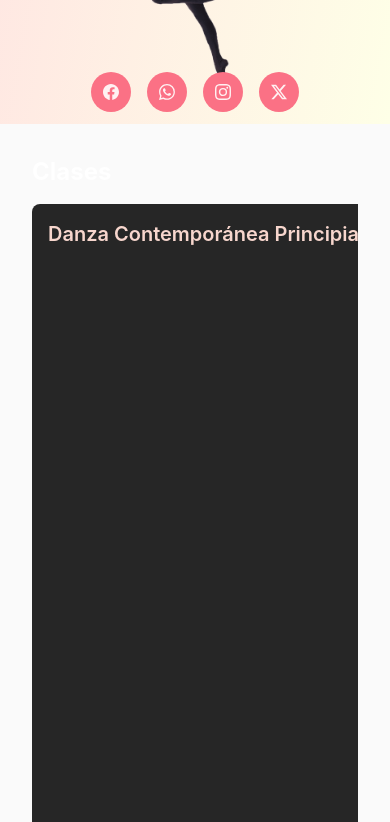
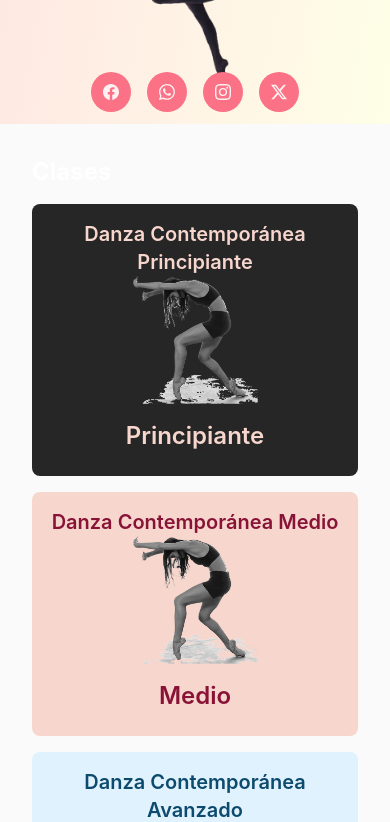
Before and after one commit to natanael-lima/studio-dance-landing, a React (Vite) app: page / in a window 390 px wide. Shown: the part 720-1542 px from the top of the page. Built offline with nearby package versions, Linux system fonts and the light colour scheme.

Commit message:
mejora cards

```diff
--- a/src/components/Class.tsx
+++ b/src/components/Class.tsx
@@ -22,16 +22,18 @@ export default function Class() {
     }
   };
   return (
-    <section id="class" className="p-8 h-screen bg-zinc-50 flex flex-col">
+    <section id="class" className="p-8 bg-zinc-50 flex flex-col lg:h-screen">
       <h2 className="text-2xl font-bold mb-4">Clases</h2>
-      <div className="flex overflow-x-hidden gap-4 h-[90%]">
+      {/* Contenedor para pantallas grandes */}
+      <div className="hidden md:flex flex overflow-x-hidden  gap-4 h-[100%]">
         {['Principiante', 'Medio', 'Avanzado'].map(category => (
           <div
             key={category}
             className={`transition-all duration-300 ease-in-out cursor-pointer flex-shrink-0 h-full p-4 rounded-lg bg-gray-500 flex flex-col justify-between ${getBackgroundColor(category)} ${
-              expanded === category ? 'w-[70%]' : 'flex-grow'
+              expanded === category ? 'w-[50%]' : 'flex-grow'
             }`}
-            onClick={() => handleExpand(category)}>
+            onClick={() => handleExpand(category)}
+          >
             <h3 className="text-xl font-semibold text-primary">Danza Contemporánea {category}</h3>
             <div className="flex items-center">
               <img
@@ -44,8 +46,9 @@ export default function Class() {
                 {expanded === category && (
                   <div className="mt-2">
                     <p className="text-lg mb-4">
-                          Danza Contemporánea para {category} - ¡Aprende y disfruta de la danza moderna con nosotros!
-                          Nuestro horario flexible te permite unirte a nuestras clases en el momento que más te convenga.
+                      Danza Contemporánea para {category}
+                      <p>¡Aprende y disfruta de la danza moderna con nosotros! </p>
+                       <p>Nuestro horario flexible te permite unirte a nuestras clases en el momento que más te convenga.</p>
                     </p>
                     <button className="bg-rose-500 text-white px-4 py-2 rounded hover:bg-rose-600 transition-colors duration-300">
                       Call Us
@@ -67,6 +70,52 @@ export default function Class() {
           </div>
         ))}
       </div>
+
+      {/* Contenedor para pantallas móviles */}
+      <div className="md:hidden flex flex-col overflow-auto gap-4 h-[90%]">
+        {['Principiante', 'Medio', 'Avanzado'].map(category => (
+          <div
+            key={category}
+            className={`transition-all duration-300 ease-in-out cursor-pointer h-full p-4 rounded-lg bg-gray-500 flex flex-col justify-between ${getBackgroundColor(category)} ${
+              expanded === category ? 'h-[70%]' : 'h-[30%]'
+            }`}
+            onClick={() => handleExpand(category)}
+          >
+            <h3 className="text-xl font-semibold text-primary text-center">Danza Contemporánea {category}</h3>
+            <div className="flex flex-col items-center">
+              <img
+                src={dancer3}
+                alt="Dancer"
+                className="w-32 h-32 object-cover mb-4"
+              />
+              <div className="flex-1 text-center">
+                <h3 className="text-2xl font-semibold mb-2">{category}</h3>
+                {expanded === category && (
+                  <div className="mt-2">
+                    <p className="text-lg mb-4">
+                      Danza Contemporánea para {category} - ¡Aprende y disfruta de la danza moderna con nosotros!
+                      Nuestro horario flexible te permite unirte a nuestras clases en el momento que más te convenga.
+                    </p>
+                    <button className="bg-rose-500 text-white px-4 py-2 rounded hover:bg-rose-600 transition-colors duration-300">
+                      Call Us
+                    </button>
+                  </div>
+                )}
+              </div>
+            </div>
+            {expanded === category && (
+              <div className="mt-4">
+                <p className="text-lg">Horario y más información:</p>
+                <ul className="list-disc pl-5 text-left">
+                  <li>Lunes y Miércoles: 10:00 AM - 11:30 AM</li>
+                  <li>Viernes: 6:00 PM - 7:30 PM</li>
+                </ul>
+                <p className="mt-2">¡Únete a nuestras clases y mejora tus habilidades en danza contemporánea!</p>
+              </div>
+            )}
+          </div>
+        ))}
+      </div>
     </section>
   );
 }
```
Lines whose indentation alone changed are shown as unchanged.
